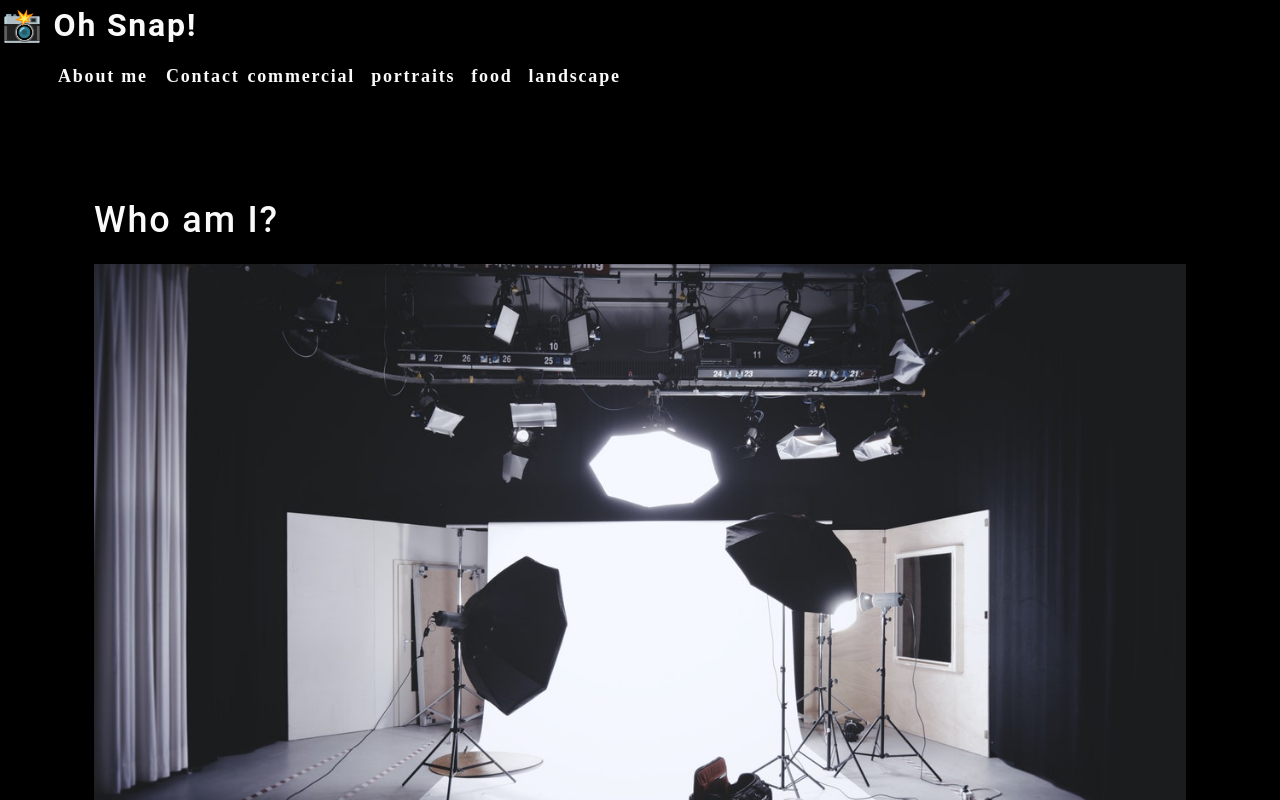
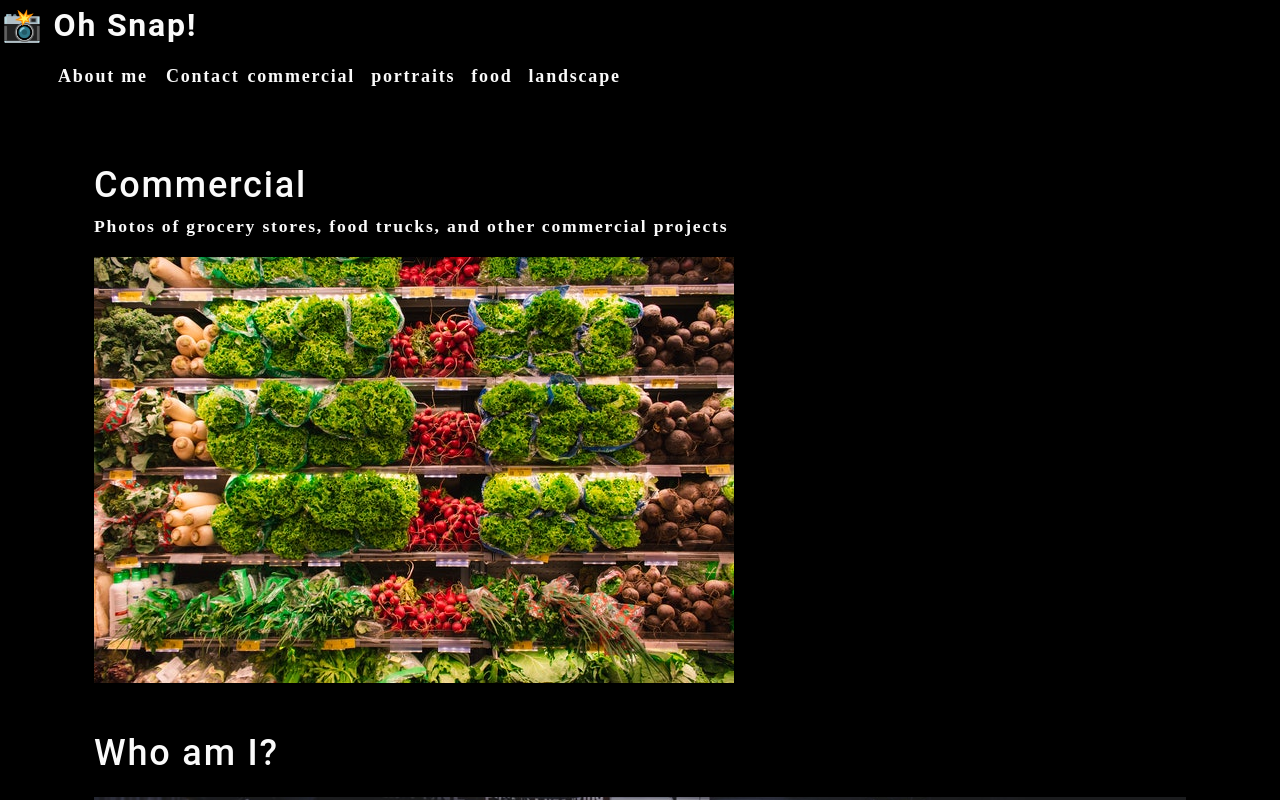
Before and after one commit to vieiragcv/photo-port, a React (Create React App) app: page / in a window 1280 px wide. Shown: the top 800 px of the page. Built offline with nearby package versions, Linux system fonts and the light colour scheme.

Commit message:
created grid for gallery images

```diff
--- a/src/App.js
+++ b/src/App.js
@@ -1,6 +1,8 @@
 import React from 'react';
 import About from './components/About'
 import Nav from './components/Nav'
+import Gallery from './components/Gallery';
+
 import './App.css';
 
 function App() {
@@ -8,7 +10,8 @@
     <div>
       <Nav></Nav>
       <main>
-        <About></About>
+        <Gallery> </Gallery>
+        <About> </About>
       </main>
     </div>
   );
--- /dev/null
+++ b/src/components/Gallery/index.js
@@ -0,0 +1,21 @@
+import React from 'react';
+import { capitalizeFirstLetter } from '../../utils/helpers';
+import photo from '../../assets/small/commercial/0.jpg';
+
+function Gallery(props) {
+  const currentCategory = {
+    name: "commercial",
+    description: "Photos of grocery stores, food trucks, and other commercial projects",
+  };
+  return (
+    <section>
+      <h1>{capitalizeFirstLetter(currentCategory.name)}</h1>
+      <p>{currentCategory.description}</p>
+      <div>
+        <img src={photo} alt="Commercial Example" classname="img-thumbnail mx-1"/>
+      </div>
+    </section>
+  );
+}
+
+export default Gallery;
```
Also changed, not shown: 1 other file (tests, documents, lock files or other folders).
